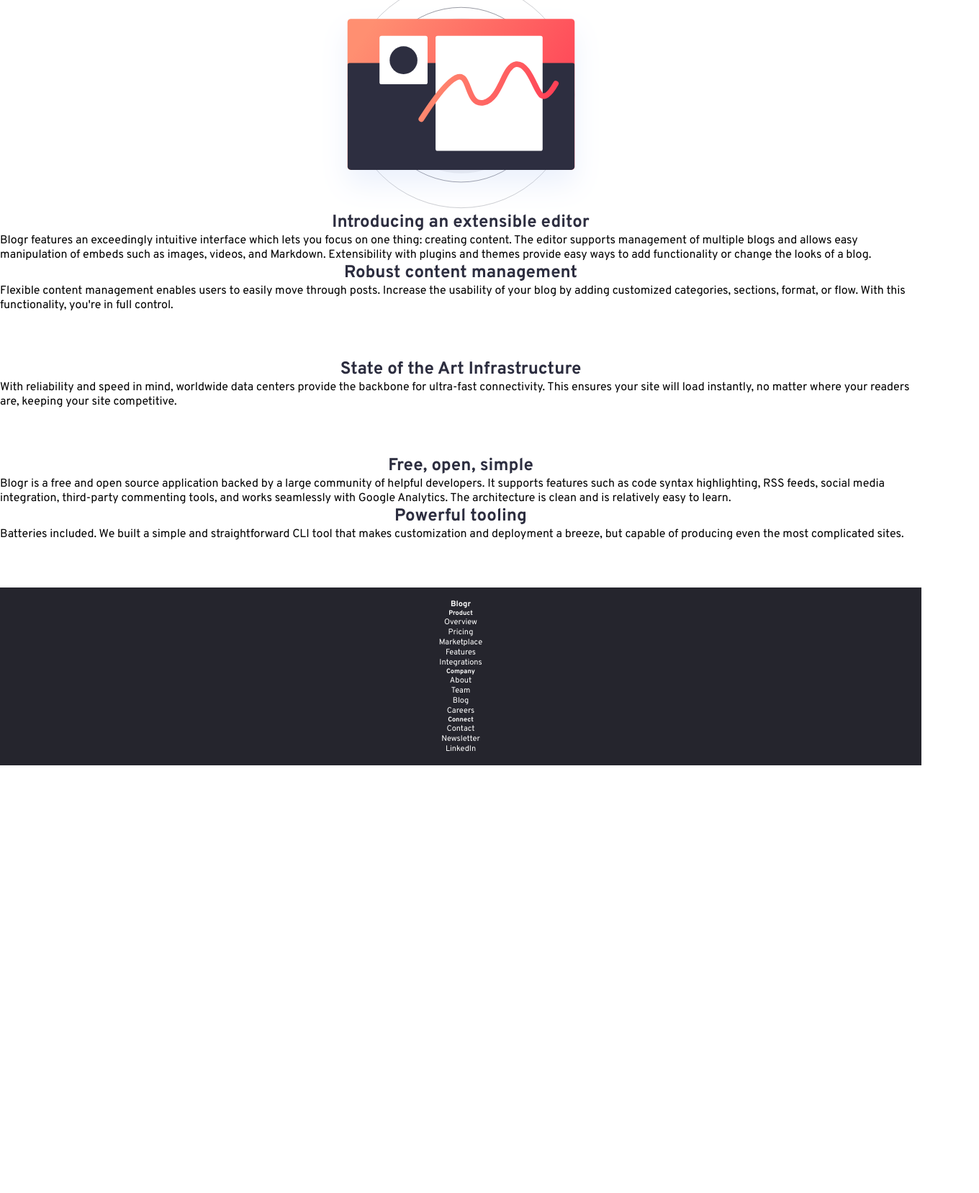
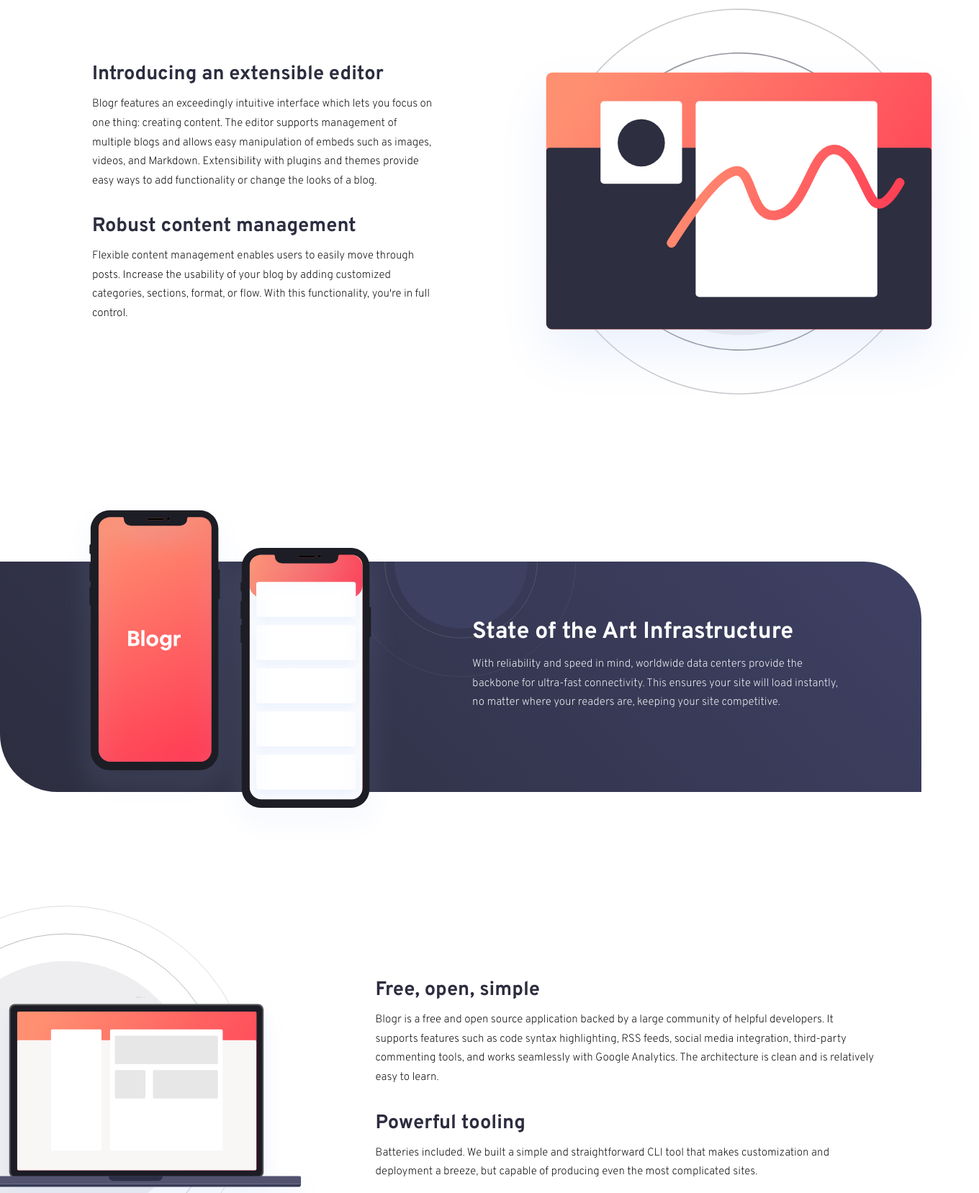
Before and after one commit to StarPlatinumSan/blogr-landing-page-main, a plain HTML site: page index.html in a window 1280 px wide. Shown: the part 648-2305 px from the top of the page at 72% size, 1360 px wide, since content can reach past the window. Before the commit the page ends 1711 px from the top, so only its background shows below. Drawn offline with Linux system fonts and the light colour scheme.

Commit message:
+/- finished static frontend

```diff
--- /dev/null
+++ b/css/queries.css
@@ -0,0 +1,94 @@
+@media (min-width: 700px) {
+	h3 {
+		text-align: left;
+		margin-left: 0;
+	}
+
+	.designedFutureDesc {
+		display: flex;
+		flex-direction: row-reverse;
+		justify-content: space-evenly;
+	}
+
+	.designFutureDescription {
+		display: flex;
+		flex-direction: column;
+		justify-content: center;
+		width: 50vw;
+		padding-left: 8em;
+	}
+
+	.imgDesignFuture {
+		width: 60vw;
+		background-position: right center;
+		background-size: contain;
+		margin-right: -5em;
+	}
+
+	.yap {
+		text-align: left;
+		padding-bottom: 2rem;
+		padding-left: 0;
+	}
+
+	.stateArtSection {
+		display: flex;
+		align-items: center;
+		max-height: 20rem;
+	}
+
+	.stateArtTitle {
+		text-align: left;
+		margin-left: 0;
+	}
+
+	.imgPhones {
+		padding: 15em;
+		margin: -1rem 0 0 0;
+	}
+
+	.freeOpenSimpleSection {
+		display: flex;
+	}
+
+	.imgLaptop {
+		min-width: 50vw;
+		background-image: url(../images/illustration-laptop-desktop.svg);
+		background-position: left center;
+		padding-top: 22rem;
+		padding-bottom: 22rem;
+		margin-left: -14vw;
+	}
+
+	.laptopDescription {
+		display: flex;
+		flex-direction: column;
+		justify-content: center;
+		min-width: 50vw;
+		padding: 3rem;
+	}
+}
+
+@media (min-width: 1100px) {
+	h1,
+	h2 {
+		font-size: 2em;
+	}
+
+	h3 {
+		font-size: 1.7em;
+	}
+
+	.stateArtSection {
+		justify-content: space-evenly;
+	}
+
+	.stateArtDescription {
+		max-width: 35em;
+		padding: 1em;
+	}
+
+	.imgLaptop {
+		margin-left: -13vw;
+	}
+}
--- a/css/style.css
+++ b/css/style.css
@@ -20,14 +20,12 @@
 	list-style: none;
 }
 
-h1 {
-	/* font-family: Ubuntu, sans-serif; */
-}
-
+h2,
 h3 {
 	text-align: center;
 	color: var(--grad-bg-body-start);
 	font-size: 1.5em;
+	margin: 0rem 1.7rem 0.75rem 1.7rem;
 }
 
 :root {
@@ -72,7 +70,7 @@
 	gap: 5rem;
 	background: linear-gradient(135deg, var(--grad-bg-intro-start), var(--grad-bg-intro-end));
 	min-height: 33rem;
-	border-bottom-left-radius: 20%;
+	border-bottom-left-radius: 5rem;
 	text-align: center;
 	color: white;
 }
@@ -117,7 +115,7 @@
 
 .headButton {
 	margin: 0.25em;
-	width: 8em;
+	width: 8.5em;
 	height: 3em;
 	border-radius: 25px;
 	border: 1px solid white;
@@ -138,6 +136,10 @@
 /* TODO Designed for the future TODO */
 
 .designedForFutureSection {
+	display: flex;
+	flex-direction: column;
+	gap: 1em;
+	margin-bottom: 10em;
 }
 
 .imgDesignFuture {
@@ -145,6 +147,76 @@
 	background-repeat: no-repeat;
 	background-size: contain;
 	background-position: center;
+	padding-top: 17em;
+	padding-bottom: 17em;
+}
+
+.yap {
+	text-align: center;
+	padding-bottom: 4rem;
+	font-weight: 200;
+	padding-left: 1em;
+	padding-right: 1em;
+	font-size: 0.95em;
+	line-height: 1.75em;
+}
+
+/* TODO PHONES SECTION TODO */
+
+.stateArtSection {
+	color: white;
+	background: url(../images/bg-pattern-circles.svg) center -20vh, linear-gradient(45deg, var(--grad-bg-body-start), var(--grad-bg-body-end));
+	background-size: contain;
+	background-repeat: no-repeat;
+	border-top-right-radius: 5rem;
+	border-bottom-left-radius: 5rem;
+}
+
+.stateArtTitle {
+	color: white;
+}
+
+.imgPhones {
 	padding-top: 10em;
 	padding-bottom: 10em;
+	background-image: url(../images/illustration-phones.svg);
+	background-repeat: no-repeat;
+	background-position: center top;
+	background-size: contain;
+	margin-top: -10em;
 }
+
+/* TODO LAPTOP SECTION TODO */
+
+.imgLaptop {
+	padding-top: 10em;
+	padding-bottom: 10em;
+	background-image: url(../images/illustration-laptop-mobile.svg);
+	background-repeat: no-repeat;
+	background-position: center;
+	background-size: contain;
+}
+
+.attribution {
+	border-top-right-radius: 5rem;
+	font-size: 1em;
+	padding-bottom: 3em;
+}
+
+.attribution h4 {
+	font-size: 2.5em;
+	margin: 1em;
+}
+
+.attribution h5 {
+	font-weight: 700;
+	font-size: 1em;
+	margin-top: 1em;
+	margin-bottom: 1em;
+}
+
+.attribution li {
+	padding: 0.25em;
+	font-weight: 300;
+	color: rgba(255, 255, 255, 0.582);
+}
--- a/index.html
+++ b/index.html
@@ -7,6 +7,7 @@
   <link rel="favicon" href="images/favicon-32x32.png">
   <link rel="icon" type="image/png" sizes="32x32" href="./images/favicon-32x32.png">
   <link rel="stylesheet" href="css/style.css">
+  <link rel="stylesheet" href="css/queries.css">
 
   <link rel="preconnect" href="https://fonts.googleapis.com">
   <link rel="preconnect" href="https://fonts.gstatic.com" crossorigin>
@@ -48,51 +49,60 @@
     </header>
 
     <section class="designedForFutureSection">
-      <h3>Designed for the future</h3>
+      <h2>Designed for the future</h2>
+      <div class="designedFutureDesc">
         <div class="imgDesignFuture"></div>
         <div class="designFutureDescription">
           <h3>Introducing an extensible editor</h3>
-        <p>
+          <p class="yap">
             Blogr features an exceedingly intuitive interface which lets you focus on one thing: creating content.
             The editor supports management of multiple blogs and allows easy manipulation of embeds such as images, videos, and Markdown.
             Extensibility with plugins and themes provide easy ways to add functionality or change the looks of a blog.
           </p>
 
           <h3>Robust content management</h3>
-        <p>
+          <p class="yap">
             Flexible content management enables users to easily move through posts. Increase the usability of your blog by adding customized categories,
             sections, format, or flow. With this functionality, you're in full control.
           </p>
         </div>
+      </div>
+
     </section>
 
     <section class="stateArtSection">
       <div class="imgPhones"></div>
-      <h3>State of the Art Infrastructure</h3>
-      <p>
+      <div class="stateArtDescription">
+        <h2 class="stateArtTitle">State of the Art Infrastructure</h2>
+        <p class="yap">
           With reliability and speed in mind, worldwide data centers provide the backbone for ultra-fast connectivity.
           This ensures your site will load instantly, no matter where your readers are, keeping your site competitive.
         </p>
+      </div>
     </section>
 
     <section class="freeOpenSimpleSection">
       <div class="imgLaptop"></div>
+      <div class="laptopDescription">
         <h3>Free, open, simple</h3>
-      <p>
+        <p class="yap">
           Blogr is a free and open source application backed by a large community of helpful developers. It supports features such as
           code syntax highlighting, RSS feeds, social media integration, third-party commenting tools, and works seamlessly with Google Analytics.
           The architecture is clean and is relatively easy to learn.
         </p>
         <h3>Powerful tooling</h3>
-      <p>
+        <p class="yap">
           Batteries included. We built a simple and straightforward CLI tool that makes customization and deployment a breeze,
           but capable of producing even the most complicated sites.
         </p>
+      </div>
+
     </section>
 
     <footer class="attribution">
       <h4>Blogr</h4>
 
+      <div class="listFooter">
         <h5>Product</h5>
         <ul>
           <li>Overview</li>
@@ -101,7 +111,8 @@
           <li>Features</li>
           <li>Integrations</li>
         </ul>
-
+      </div>
+      <div class="listFooter">
         <h5>Company</h5>
         <ul>
           <li>About</li>
@@ -109,13 +120,21 @@
           <li>Blog</li>
           <li>Careers</li>
         </ul>
-
+      </div>
+      <div class="listFooter">
         <h5>Connect</h5>
         <ul>
           <li>Contact</li>
           <li>Newsletter</li>
           <li>LinkedIn</li>
         </ul>
+      </div>
+
+
+
+
+
+
 
       <!-- Challenge by <a href="https://www.frontendmentor.io?ref=challenge" target="_blank">Frontend Mentor</a>.
       Coded by <a href="#">Your Name Here</a>. -->
```
Lines whose indentation alone changed are shown as unchanged.
